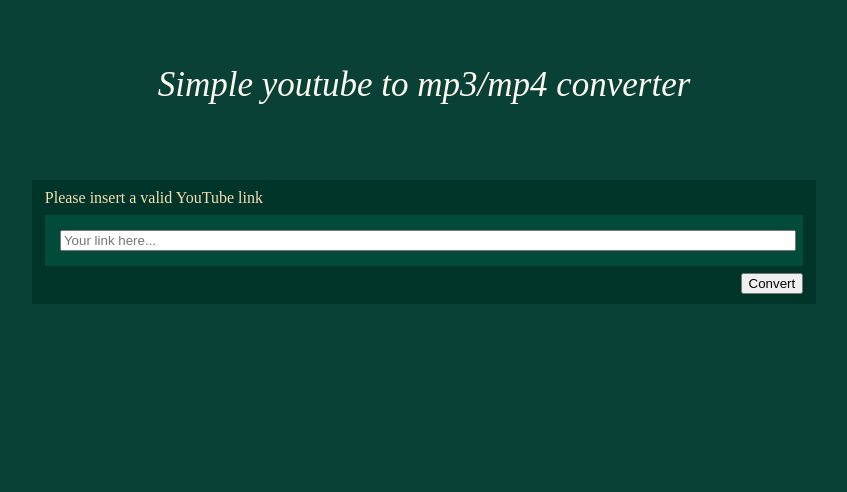
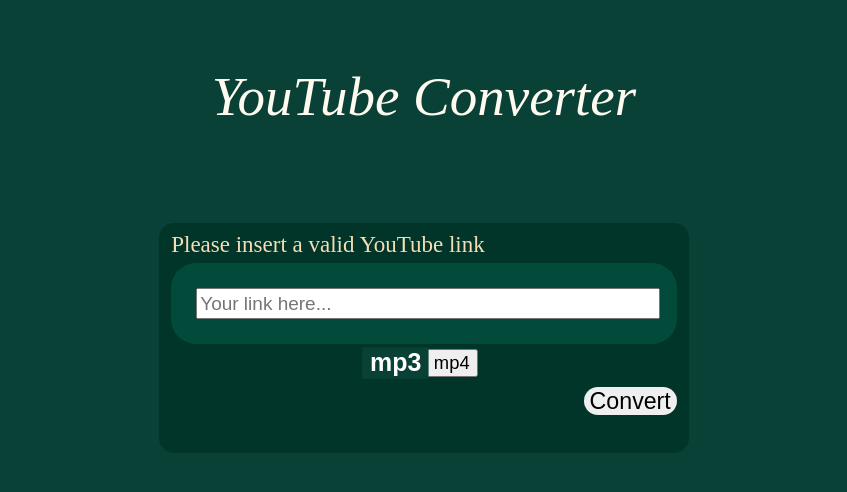
Before and after one commit to TorenIvan/Youtube2Mp3, a website with bundled scripts: page index.html in a window 1280 px wide. Shown: the whole page, without its empty margins (216-1063 px from the left). Built offline with nearby package versions, Linux system fonts and the light colour scheme.

Commit message:
Changing UI - adding filter buttons

```diff
--- a/css/style.css
+++ b/css/style.css
@@ -1,51 +1,103 @@
+
+
 body{
     background-color:#0a4137;
     text-justify: auto;
 }
 
+
 header{
-    margin-top: 65px;
-    margin-bottom: 10px;
+    margin-top: 4.0625em;
+    margin-bottom: 0.625em;
     text-align: center;
-    padding-bottom: 30px;
+    padding-bottom: 1.875em;
 }
 
 header p{
-    font-size: 35px;
+    font-size: 55px;
     font-style: italic;
     color: floralwhite;
 }
 
 #container{
     margin: auto;
-    width: 60%;
+    width: 40%;
     padding-bottom: 3%;
-    padding-top: 9px;
+    padding-top: 0.5625em;
     padding-left: 1%;
     padding-right: 1%;
     background-color:#01352a;
     opacity: 1.0;
+    border-radius: 15px;
+    height: 9.475em;
+    display: table;
 }
 
 #container p{
     margin: 0%;
     color: wheat;
     margin-bottom: 1%;
+    text-emphasis: none;
+    text-align: left;
+    font-size: 23px;
 }
 
 #converter{
     margin: auto;
-    padding: 2%;
+    padding: 25px;
     background-color: #024b3b;
+    border-radius: 25px;
 }
 
 #converter form input{
     width: 100%;
+    height: 25px;
     color: black;
+    /* border-radius: none; */
+    font-size: 1.1875em;
+    /* text-size-adjust: none; */
 }
 
-#container button{
+#button-container{
+    text-align: center;
+    margin-top: 1%;
+}
+
+.inactive{
+    font-size: 1.15em;
+    margin: 0 auto;
+}
+
+
+#submit-button{
     float: right;
-    margin-top: 1%;
+    margin-top: 10px;
+    border-radius: 5px;
+    display: table-cell;
+    vertical-align: bottom;
+}
+
+#submit-button button{
+    border: none;
+    outline: none;
+    font-size: 1.45em;
+    border-radius: 20px;
+    text-align: center;
+    text-decoration: none;
+    padding-bottom: 0%;
+}
+
+.active, #submit-button :hover{
     cursor: pointer;
+    font-weight: bolder;
+    font-size: larger;
+    color: white;
+    background-color: #0a4137;
+    border: none;
+    outline: none;
+    transform: scale(1.30);
 }
+
+
+/* ,#mp3,#mp4 */
+/* ,#mp3:hover,#mp4:hover, */
--- a/index.html
+++ b/index.html
@@ -4,24 +4,31 @@
         <meta content="text/html;charset=utf-8" http-equiv="Content-Type">
         <meta content="utf-8" http-equiv="encoding">
         <link rel="stylesheet" type="text/css" href="css/style.css">
+        <meta name="viewport" content="width=device-width, initial-scale=1">
+        <script type='text/javascript' src="js/buttons.js" async></script>
+        <script type='module' src="js/script.js" async></script>
         <title>ytb2mp3</title>
-        <script type="module" src="./js/script.js" defer></script>
     </head>
 
     <body>
         <header>
-            <p>Simple youtube to mp3/mp4 converter</p>
+            <p>YouTube Converter</p>
         </header>
 
         <div id="container">
             <p>Please insert a valid YouTube link</p>
             <div id="converter">
-                <form id="form" >
+                <form id="form">
                     <input type="url" id="url" name="url" placeholder="Your link here..." pattern="(http:|https:)?(\/\/)?(www\.)?(youtube.com|youtu.be)\/(watch|embed)?(\?v=|\/)?(\S+)?">
                 </form>
             </div>
-            <button type="submit" id="submit" form="form" value="Submit">Convert</button>
-            <!-- <button type="submit" id="submit" form="form" value="Submit" hidden>Download</button> -->
+            <div id="button-container">
+                <button type="button" id="mp3" class = 'active'>mp3</button>
+                <button type="button" id="mp4" class = 'inactive'>mp4</button>
+            </div>
+            <div id="submit-button">
+                <button type="submit" form="form" id="submit" value="Submit">Convert</button>
+            </div>
         </div>
 
         <!--We see after the above; maybe some terms of use or something else in paragraphs-->
--- /dev/null
+++ b/js/buttons.js
@@ -0,0 +1,47 @@
+//Button Variables   -   DOM
+let btnMp3 = document.getElementById('mp3');
+let btnMp4 = document.getElementById('mp4');
+
+
+//Event Listeners
+if(btnMp3 && btnMp4){
+
+    //Remember previous onClick Class
+    let previousClass = 'mp3';
+
+    btnMp3.addEventListener('click', () => {
+        btnMp3.className = 'active';
+        btnMp4.className = 'inactive';
+        previousClass = 'mp3';
+    });
+
+    btnMp3.addEventListener('mouseover', () => {
+        btnMp3.className = 'active';
+        btnMp4.className = 'inactive';
+    });
+
+    btnMp3.addEventListener('mouseout', () => {
+        if(previousClass == 'mp4'){
+            btnMp4.className = 'active';
+            btnMp3.className = 'inactive';
+        }
+    });
+
+    btnMp4.addEventListener('click', () => {
+        btnMp4.className = 'active';
+        btnMp3.className = 'inactive';
+        previousClass = 'mp4';
+    });
+
+    btnMp4.addEventListener('mouseover', () => {
+        btnMp4.className = 'active';
+        btnMp3.className = 'inactive';
+    });
+
+    btnMp4.addEventListener('mouseout', () => {
+        if(previousClass == 'mp3'){
+            btnMp3.className = 'active';
+            btnMp4.className = 'inactive';
+        }
+    });
+}
--- a/js/script.js
+++ b/js/script.js
@@ -7,11 +7,10 @@
 // AJAX
 submit.addEventListener('click', function(){
     if(validateYouTubeUrl(document.querySelector('#url').value) === false){
-        console.log('ee');
         return false;
     }
     var url = document.querySelector('#url').value;
-    var path = "http://127.0.0.1:5005/song?url=" + url;
+    var path = "http://127.0.0.1:5005/videos?url=" + url;
 
     window.open(path,"_blank");
 
--- a/package.json
+++ b/package.json
@@ -20,6 +20,6 @@
     "body-parser": "^1.19.0",
     "cors": "^2.8.5",
     "express": "^4.17.1",
-    "ytdl-core": "^4.2.1"
+    "ytdl-core": "^4.3.1"
   }
 }
```
Also changed, not shown: 1 other file.
